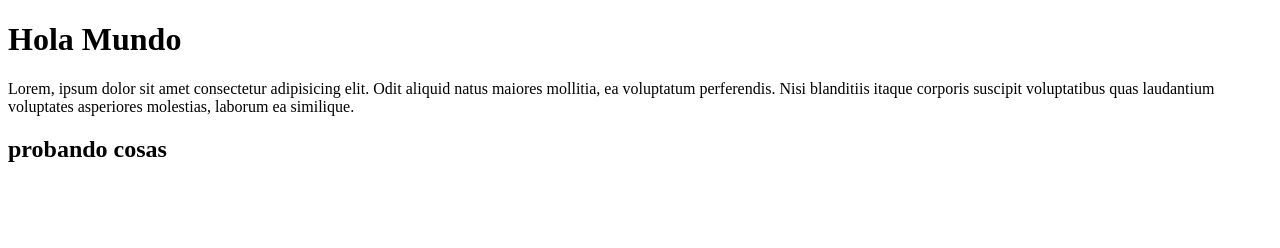
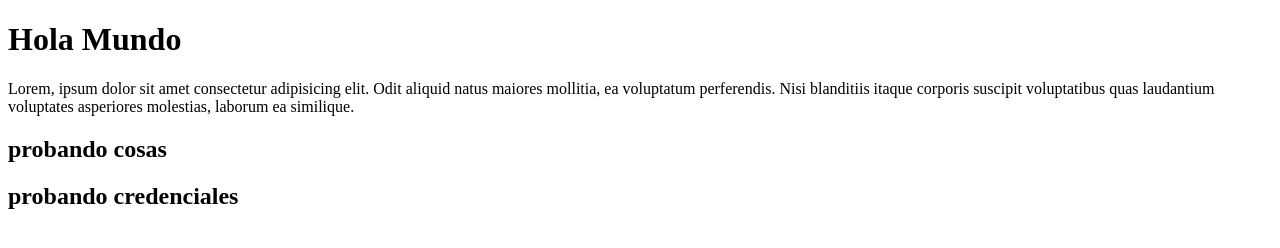
Before and after one commit to Miguel-Ange1/Prueba, a plain HTML site: page index.html in a window 1280 px wide. Drawn offline with Linux system fonts and the light colour scheme.

Commit message:
Actualización de index.html

```diff
--- a/index.html
+++ b/index.html
@@ -10,5 +10,8 @@
     <p>Lorem, ipsum dolor sit amet consectetur adipisicing elit. Odit aliquid natus maiores mollitia, ea voluptatum perferendis. Nisi blanditiis itaque corporis suscipit voluptatibus quas laudantium voluptates asperiores molestias, laborum ea similique.</p>
 
     <h2>probando cosas</h2>
+
+    <h2>probando credenciales</h2>
+
 </body>
 </html>
```
